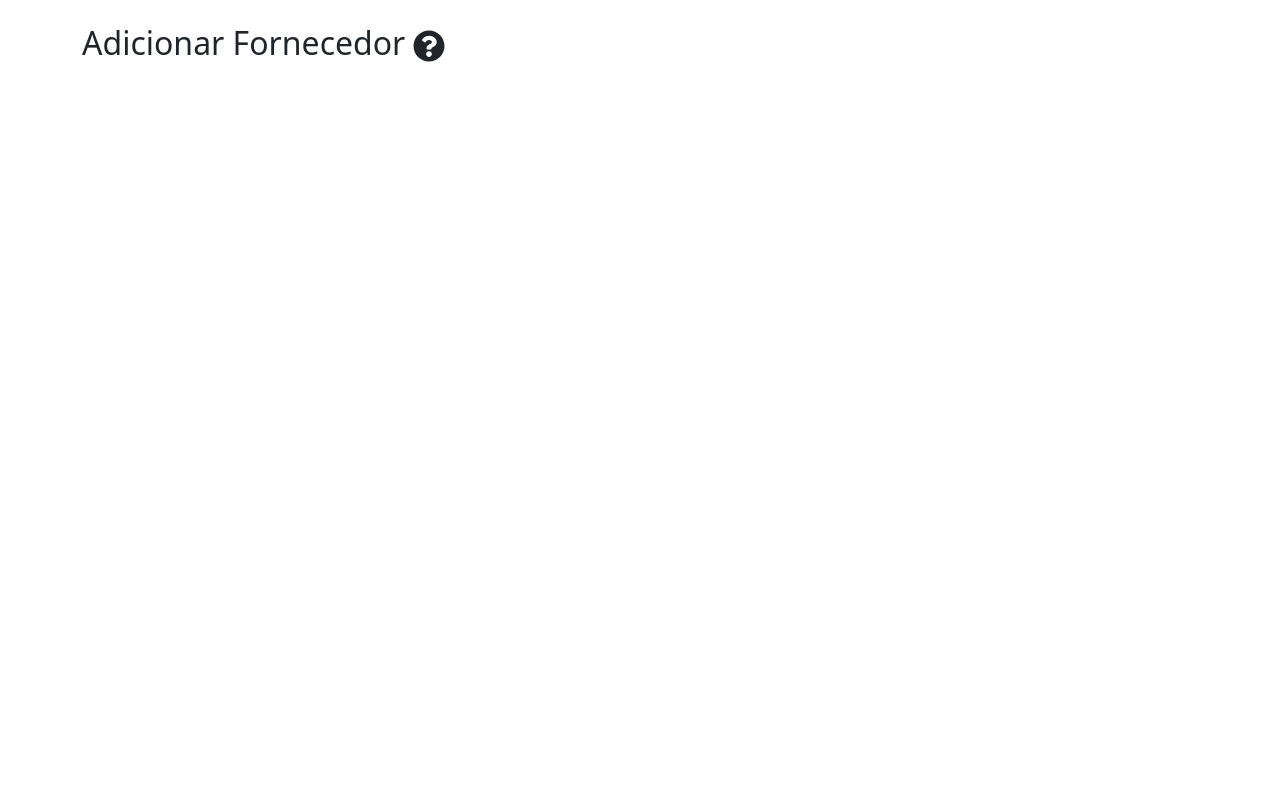
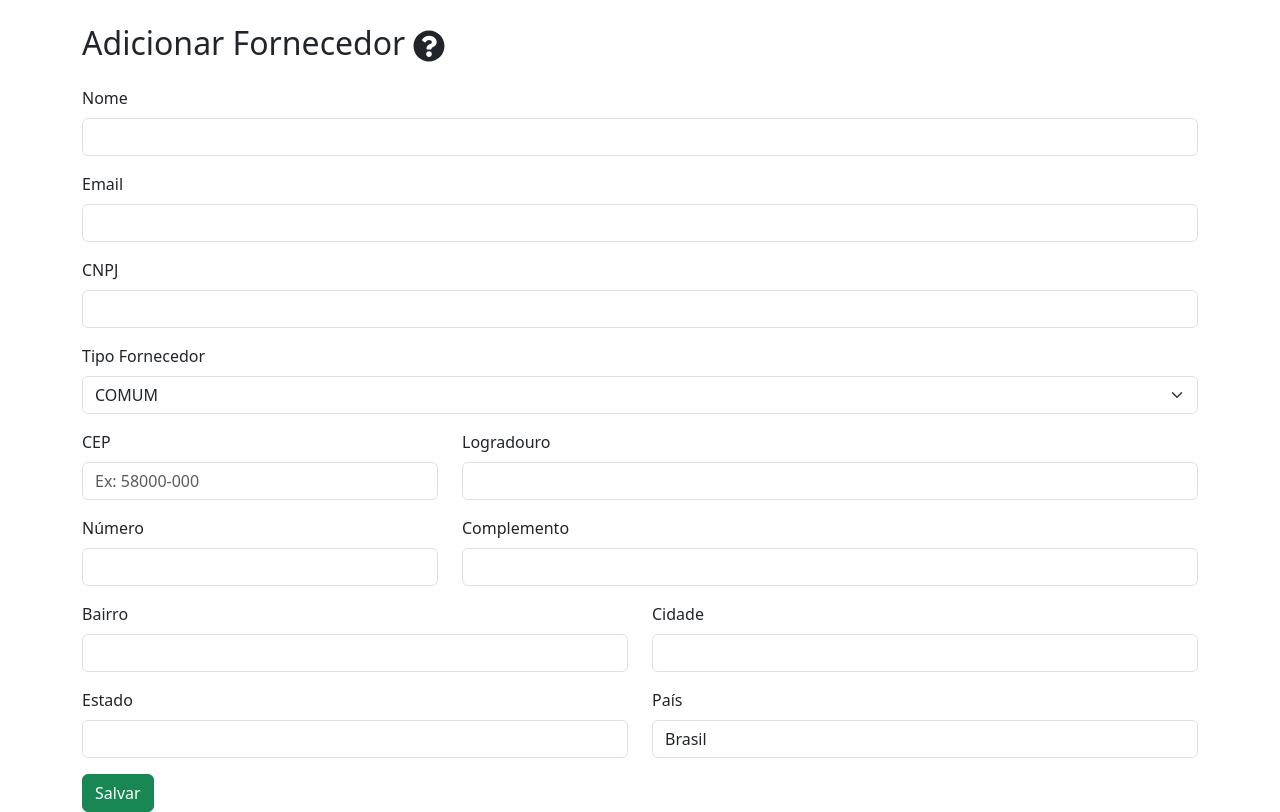
Before and after one commit to kelsonvictr/meusistema-frontend-turma04, a React (Vite) app: page / in a window 1280 px wide. Built offline with nearby package versions, Linux system fonts and the light colour scheme.

Commit message:
feat: aula 7

```diff
--- a/data/db.json
+++ b/data/db.json
@@ -1,5 +1,23 @@
 {
-    "fornecedores": [],
-    "produtos": [],
-    "clientes": []
+  "fornecedores": [
+    {
+      "id": "3eff",
+      "nome": "Empresa LTDA",
+      "email": "empresa@gmail.com",
+      "cnpj": "22137014000194",
+      "tipoFornecedor": "COMUM",
+      "endereco": {
+        "cep": "58052492",
+        "logradouro": "Rua Francisca Dantas Souza",
+        "numero": "777",
+        "complemento": "CASA",
+        "bairro": "Jardim Cidade Universitária",
+        "cidade": "João Pessoa",
+        "estado": "Paraíba",
+        "pais": "Brasil"
+      }
+    }
+  ],
+  "produtos": [],
+  "clientes": []
 }
--- a/src/pages/Fornecedor/FornecedorForm.jsx
+++ b/src/pages/Fornecedor/FornecedorForm.jsx
@@ -1,8 +1,67 @@
-import React from 'react'
-import { Container, Form, OverlayTrigger, Tooltip } from 'react-bootstrap'
+import React, { useEffect } from 'react'
+import { Container, Form, OverlayTrigger, Tooltip, Row, Col, Button } from 'react-bootstrap'
 import { FaQuestionCircle } from 'react-icons/fa'
+import { useState } from 'react'
+import axios from 'axios'
 
 const FornecedorForm = () => {
+
+    const [fornecedor, setFornecedor] = useState({
+        nome: "",
+        email: "",
+        cnpj: "",
+        tipoFornecedor: "COMUM",
+        endereco: {
+            cep: "",
+            logradouro: "",
+            numero: "",
+            complemento: "",
+            bairro: "",
+            cidade: "",
+            estado: "",
+            pais: 'Brasil'
+        }
+    })
+
+    const handleEndereco = (campo, valor) => {
+        setFornecedor((prev) => ({
+            ...prev,
+            endereco: { ...prev.endereco, [campo]: valor }
+        }))
+    }
+
+    const handleCepChange = (e) => {
+        // Tem que estar pronto para mudar também o endereço completo
+        handleEndereco('cep', e.target.value )
+    }
+
+    useEffect(() => {
+        const cep = fornecedor.endereco.cep.replace(/\D/g, '')
+        if (cep.length === 8) {
+            axios.get(`https://viacep.com.br/ws/${cep}/json/`)
+            .then(response => {
+                handleEndereco('logradouro', response.data.logradouro)
+                handleEndereco('bairro', response.data.bairro)
+                handleEndereco('cidade', response.data.localidade)
+                handleEndereco('estado', response.data.estado)
+            })
+            .catch(error => console.error("Houve um erro ao buscar o endereço no viacep: ", error))
+        }
+    }, [fornecedor.endereco.cep])
+
+    const handleSubmit = (e) => {
+        e.preventDefault()
+
+        const fornecedorData = {
+            ...fornecedor,
+            cnpj: fornecedor.cnpj.replace(/[^\d]/g, '')
+        }
+
+        axios.post('http://localhost:3000/fornecedores', fornecedorData)
+        .then(reponse => console.log("Fornecedor cadastrado com sucesso"))
+        .catch(error => console.error("Erro ao cadastrar fornecedor: ", error))
+    }
+
   return (
     <Container className="mt-4">
         <h2 className="mb-4 d-flex align-items-center">
@@ -18,7 +77,157 @@ const FornecedorForm = () => {
             </OverlayTrigger>
         </h2>
 
-        <Form>
+        <Form onSubmit={handleSubmit}>
+
+            { /* Campo Nome */ }
+            <Form.Group className="mb-3">
+                <Form.Label>Nome</Form.Label>
+                <Form.Control
+                    type="text"
+                    required
+                    value={fornecedor.nome}
+                    onChange={e => setFornecedor({ ...fornecedor, nome: e.target.value })}
+                />
+            </Form.Group>
+
+
+            { /* Campo Email */ }
+
+            <Form.Group className="mb-3">
+                <Form.Label>Email</Form.Label>
+                <Form.Control
+                    type="email"
+                    required
+                    value={fornecedor.email}
+                    onChange={e => setFornecedor({ ...fornecedor, email: e.target.value })}
+                />
+            </Form.Group>
+
+            { /* Campo CNPJ */ }
+
+            <Form.Group className="mb-3">
+                <Form.Label>CNPJ</Form.Label>
+                <Form.Control
+                    type="text"
+                    required
+                    value={fornecedor.cnpj}
+                    onChange={e => setFornecedor({ ...fornecedor, cnpj: e.target.value })}
+                />
+            </Form.Group>
+
+            { /* Select para tipo fornecedor */ }
+
+            <Form.Group className="mb-3">
+               <Form.Label>Tipo Fornecedor</Form.Label>
+               <Form.Select
+                value={fornecedor.tipoFornecedor}
+                onChange={e => setFornecedor({ ...fornecedor, tipoFornecedor: e.target.value })}
+               >
+                <option value="COMUM">COMUM</option>
+                <option value="PREMIUM">PREMIUM</option>
+                </Form.Select>
+
+            </Form.Group>
+
+            { /* Campos de Endereço */ }
+                <Row>
+                    <Col md={4}>
+                        <Form.Group className="mb-3">
+                            <Form.Label>CEP</Form.Label>
+                            <Form.Control
+                                type="text"
+                                placeholder="Ex: 58000-000"
+                                value={fornecedor.endereco.cep}
+                                onChange={handleCepChange}
+                                autoComplete="off"
+                                required
+                            />
+                        </Form.Group>
+
+                    </Col>
+                    <Col md={8}>
+                        <Form.Group className="mb-3">
+                            <Form.Label>Logradouro</Form.Label>
+                            <Form.Control
+                                value={fornecedor.endereco.logradouro}
+                                onChange={e => handleEndereco('logradouro', e.target.value)}
+                                required
+                            />
+                        </Form.Group>
+                    </Col>
+                </Row>
+
+                <Row>
+                    <Col md={4}>
+                        <Form.Group className="mb-3">
+                            <Form.Label>Número</Form.Label>
+                            <Form.Control
+                                value={fornecedor.endereco.numero}
+                                onChange={e => handleEndereco('numero', e.target.value)}
+                                required
+                            />
+                        </Form.Group>
+                    </Col>
+
+                    <Col md={8}>
+                        <Form.Group className="mb-3">
+                            <Form.Label>Complemento</Form.Label>
+                            <Form.Control
+                                value={fornecedor.endereco.complemento}
+                                onChange={e => handleEndereco('complemento', e.target.value)}
+                            />
+                         </Form.Group>
+                    </Col>
+                </Row>
+                <Row>
+                    <Col md={6}>
+                        <Form.Group className="mb-3">
+                            <Form.Label>Bairro</Form.Label>
+                            <Form.Control
+                                value={fornecedor.endereco.bairro}
+                                onChange={e => handleEndereco('bairro', e.target.value)}
+                                required
+                            />
+                        </Form.Group>
+                    </Col>
+
+                    <Col md={6}>
+                        <Form.Group className="mb-3">
+                            <Form.Label>Cidade</Form.Label>
+                            <Form.Control
+                                value={fornecedor.endereco.cidade}
+                                onChange={e => handleEndereco('cidade', e.target.value)}
+                            />
+                         </Form.Group>
+                    </Col>
+                </Row>
+
+                <Row>
+                    <Col md={6}>
+                        <Form.Group className="mb-3">
+                            <Form.Label>Estado</Form.Label>
+                            <Form.Control
+                                value={fornecedor.endereco.estado}
+                                onChange={e => handleEndereco('estado', e.target.value)}
+                                required
+                            />
+                        </Form.Group>
+                    </Col>
+
+                    <Col md={6}>
+                        <Form.Group className="mb-3">
+                            <Form.Label>País</Form.Label>
+                            <Form.Control
+                                value={fornecedor.endereco.pais}
+                                onChange={e => handleEndereco('pais', e.target.value)}
+                            />
+                         </Form.Group>
+                    </Col>
+                </Row>
+
+                <Button type="submit" variant="success">
+                    Salvar
+                </Button>
 
         </Form>
 
```
